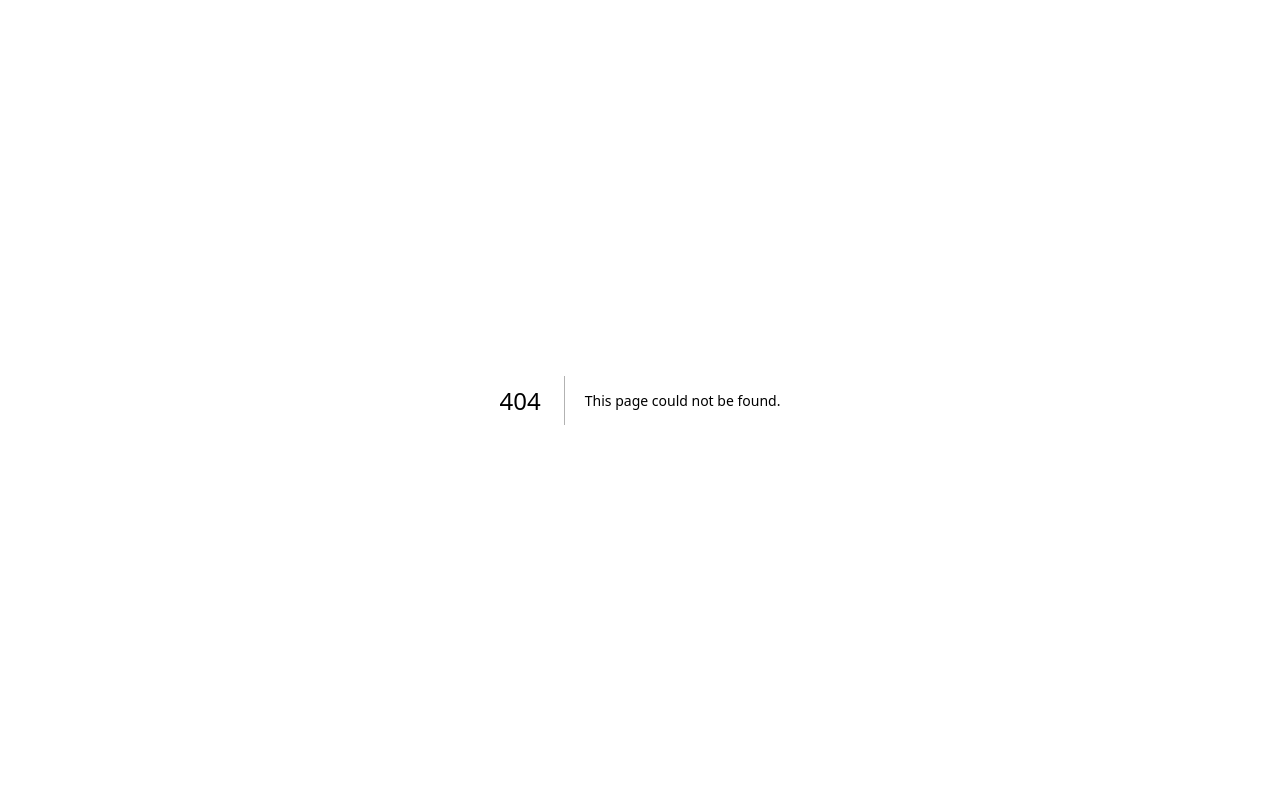
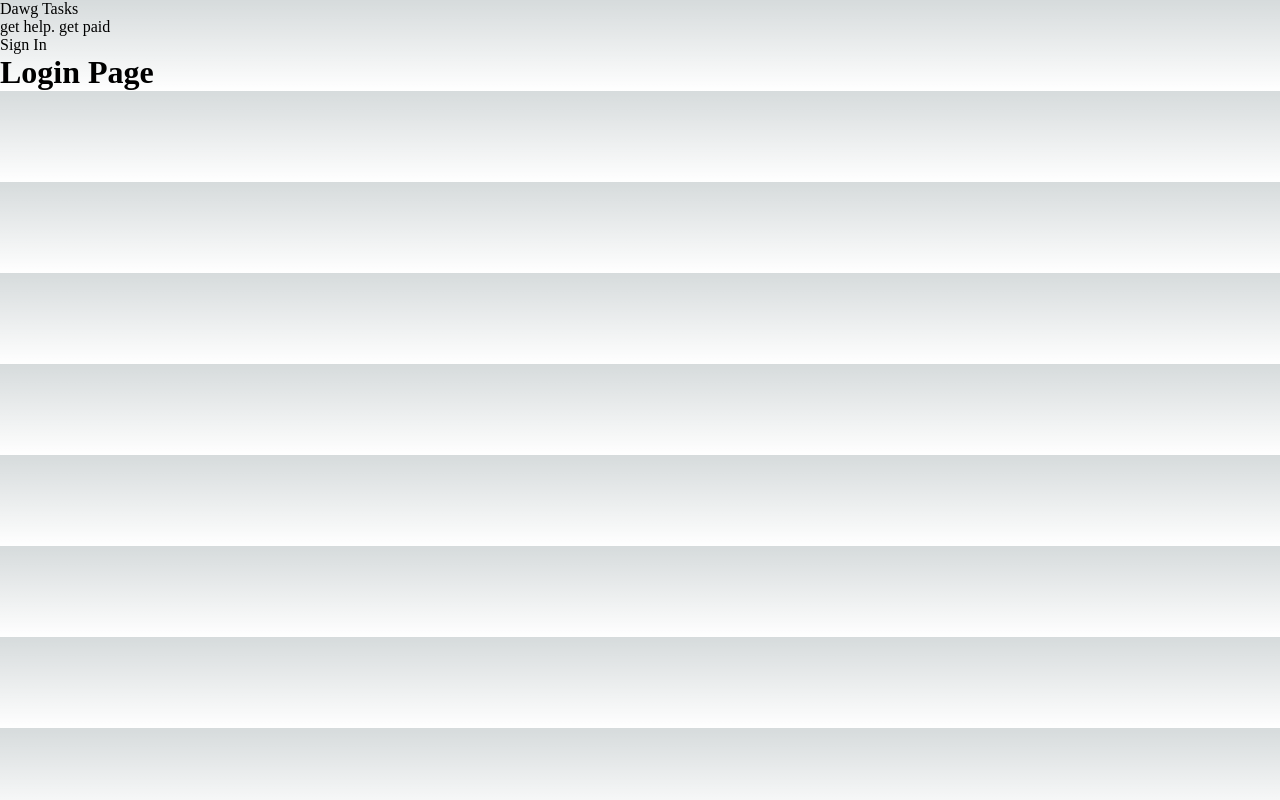
Before and after one commit to davidweav/dawg-tasks, a Next.js app: page /login in a window 1280 px wide. Before the commit this address had no page. Built offline with nearby package versions, Linux system fonts and the light colour scheme.

Commit message:
add page

```diff
--- /dev/null
+++ b/pages/login/index.js
@@ -0,0 +1,15 @@
+import Link from "next/link"
+
+export default function Login() {
+    return (
+        <main className={`page`}>
+            <nav>
+              <Link className='title' href='/'>Dawg Tasks</Link>
+              <p>get help. get paid</p>
+              <Link className='sign-in' href='/login'>Sign In</Link>
+            </nav>
+
+            <h1>Login Page</h1>
+        </main>
+    )
+}
```
